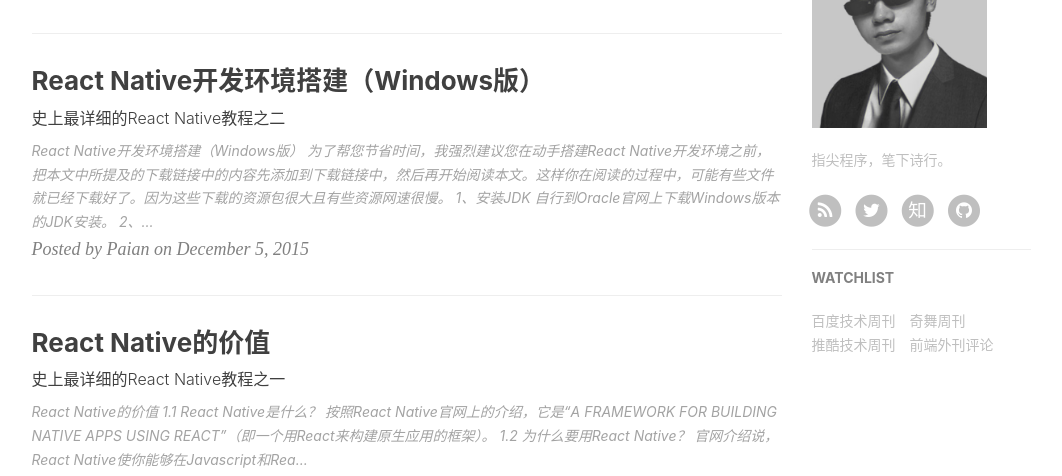
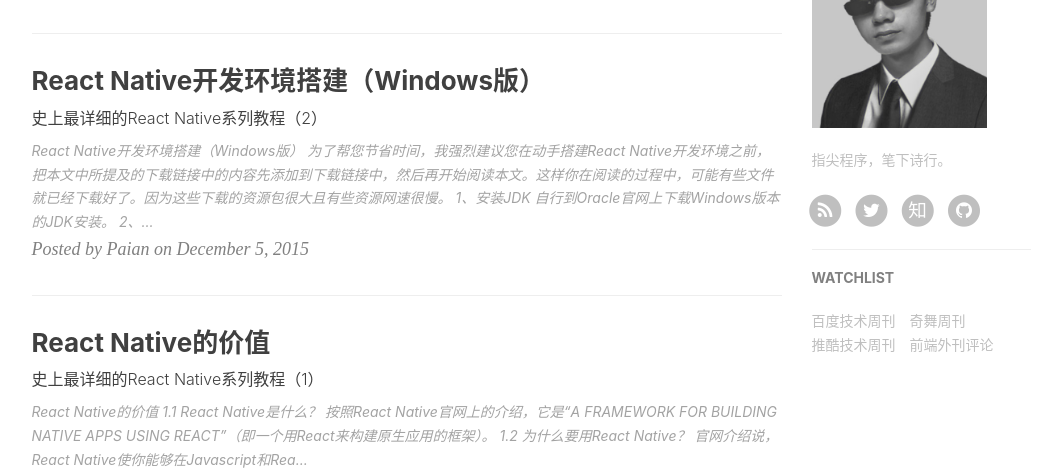
Before and after one commit to mobilesite/mobilesite.github.io, a Jekyll site: the page built from index.html, in a window 1280 px wide and 900 px high, scrolled down 887 px. Shown: the part 152-628 px from the top of the window, without its empty margins (136-1198 px from the left). Built offline with Jekyll 4.4.1, drawn with Linux system fonts in a browser that asks for light colours; nearby versions of some CDN libraries; the list of posts is cut into pages by our own code; comment, search, counter and statistics services are not loaded.

Commit message:
'update'

```diff
--- a/_posts/2015-12-02-react_native_background.md
+++ b/_posts/2015-12-02-react_native_background.md
@@ -1,7 +1,7 @@
 ---
 layout:     post
 title:      "React Native的价值"
-subtitle:   "史上最详细的React Native教程之一"
+subtitle:   "史上最详细的React Native系列教程（1）"
 date:       2015-12-02 21:52:34
 author:     "Paian"
 catalog: true
--- a/_posts/2015-12-05-react_native_develop_enviroment.md
+++ b/_posts/2015-12-05-react_native_develop_enviroment.md
@@ -1,7 +1,7 @@
 ---
 layout:     post
 title:      "React Native开发环境搭建（Windows版）"
-subtitle:   "史上最详细的React Native教程之二"
+subtitle:   "史上最详细的React Native系列教程（2）"
 date:       2015-12-05 22:19:21
 author:     "Paian"
 catalog: true
@@ -38,7 +38,7 @@
 
 安装的时候，在第二步中选择“Use Git from the Windows Command Prompt”（如下图），，这样会把Git的可执行程序加入到PATH环境变量中，这样其他程序才能在命令行中正确调用Git。这样就可以同时在Windows的控制台和Git Bash中使用Git。
 
-![Git安装选项](/img/in-post/react_native_layout_grid_demo.jpg)
+![Git安装选项](/img/in-post/git_install_windows.jpg)
 
 关于Git的详细使用，可以查看我的另一篇教程：[史上最详细的git常用操作总结](http://mobilesite.github.io/2014/04/06/git_useful_operations/)。
 
```
Also changed, not shown: img/in-post/react_native_android_sdk_install.jpg (renamed from img/in-post/react_native_android_sdk_in.jpg).
